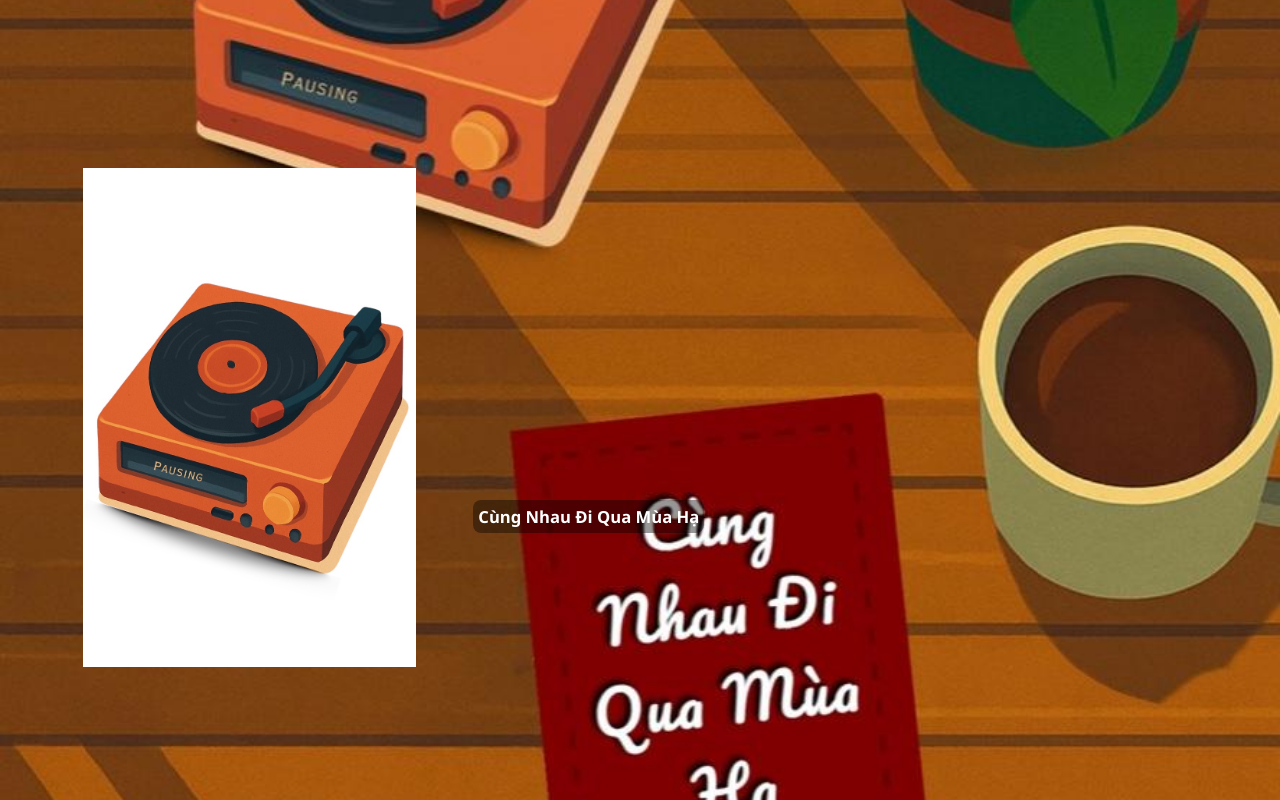
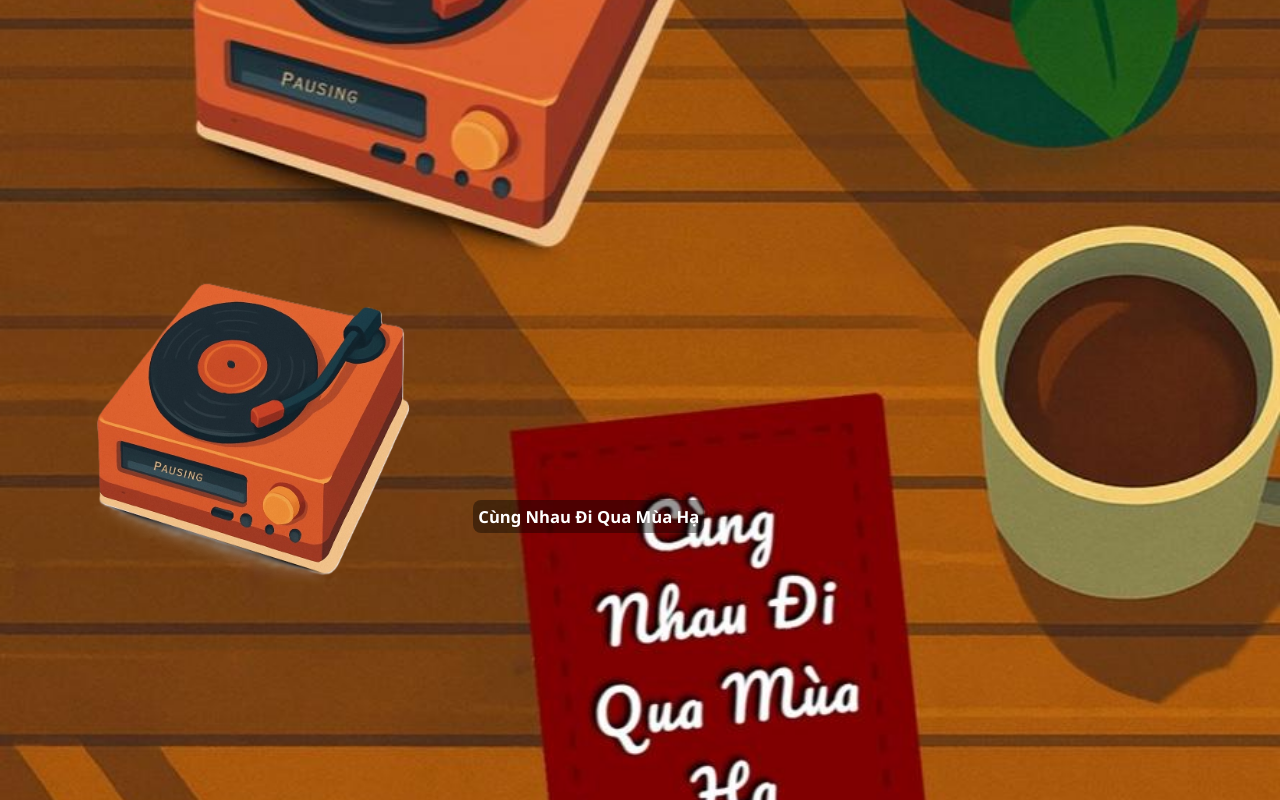
Before and after one commit to A-simple-dream/hehe, a plain HTML site: page index.html in a window 1280 px wide. Drawn offline with Linux system fonts and the light colour scheme.

Commit message:
index.html

```diff
--- a/index.html
+++ b/index.html
@@ -8,7 +8,7 @@
 </head>
 <body>
   <div class="background">
-    <img id="vinyl-img" src="assets/page1.jpg" alt="vinyl" />
+    <img id="vinyl-img" src="assets/page1.png" alt="vinyl" />
     <div id="vinyl-zone" class="zone" title="Click để phát/tắt nhạc"></div>
 
     <div id="book-cover" class="zone" title="Click để mở nhật ký">
```
